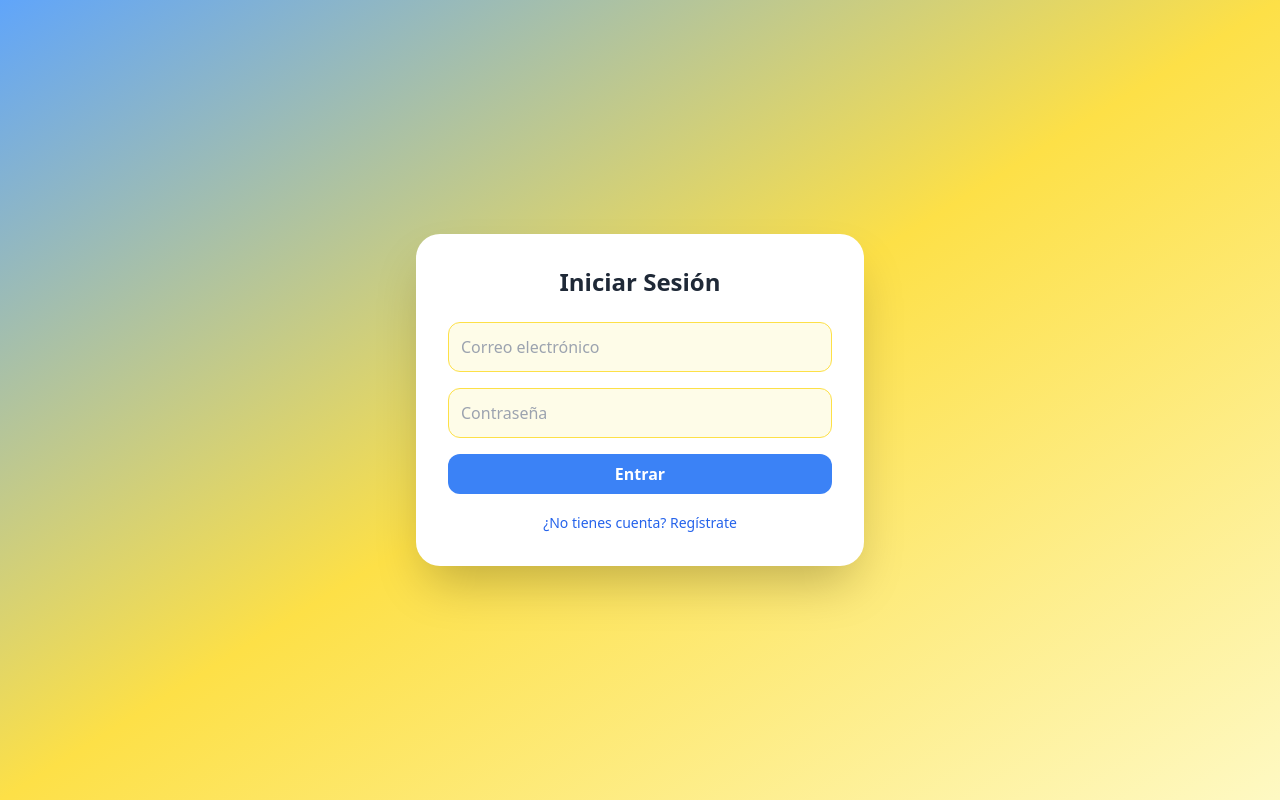
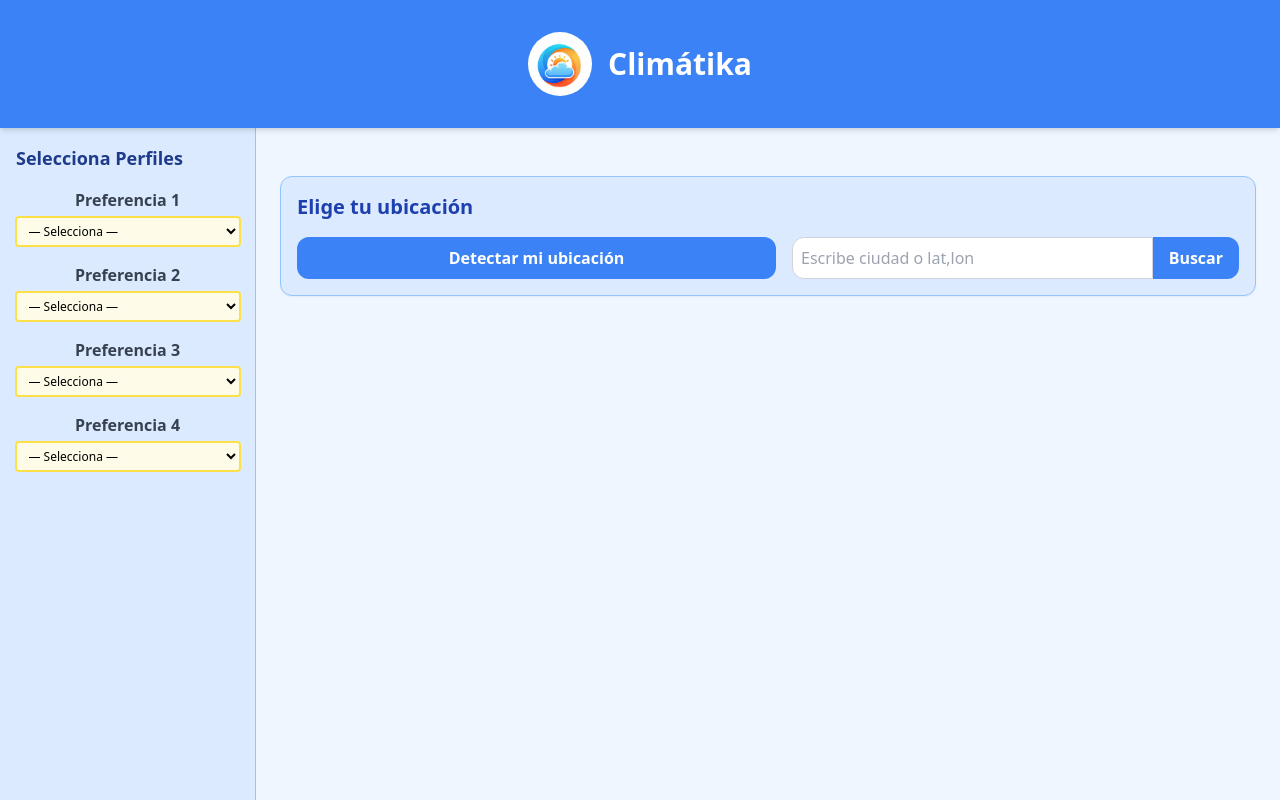
Before and after one commit to sebargith/Proyecto_IS2, a React (Vite) app: page / in a window 1280 px wide. Built offline with nearby package versions, Linux system fonts and the light colour scheme.

Commit message:
Actualización visual general de la aplicación + sistema de tags + nombre tentativo de la app

```diff
--- a/src/App.tsx
+++ b/src/App.tsx
@@ -1,31 +1,39 @@
-import React, { useState, useCallback } from 'react';
-import profiles, { Profile } from './profiles';
-import Recomendacion from './components/Recomendacion';
+import React, { useState, useCallback } from "react";
+import profiles, { Profile } from "./profiles";
+import Recomendacion from "./components/Recomendacion";
+import ProfileSelect from "./components/ProfileSelect";
+import { useWeather } from "./hooks/useWeather";
+import WeatherWidget from "./components/WeatherWidget";
+import Auth from "./components/Auth";
 
-import ProfileSelect from './components/ProfileSelect';
-import { useWeather } from './hooks/useWeather';
-import WeatherWidget from './components/WeatherWidget';
-import Auth from './components/Auth'; // <--- Agrega esta línea
-
-// Etiquetas de listas desplegables
-const LABELS = ['Preferencia 1', 'Preferencia 2', 'Preferencia 3', 'Preferencia 4'];
+const LABELS = [
+  "Preferencia 1",
+  "Preferencia 2",
+  "Preferencia 3",
+  "Preferencia 4",
+];
 
 const App: React.FC = () => {
-  // Nuevo estado para autenticación
-  const [authed, setAuthed] = useState(false);
-
   const [locationQuery, setLocationQuery] = useState<string | null>(null);
-  const [manualInput, setManualInput] = useState('');
+  const [manualInput, setManualInput] = useState("");
   const [geoError, setGeoError] = useState<string | null>(null);
   const [detecting, setDetecting] = useState(false);
+  const [isAuthenticated, setIsAuthenticated] = useState(false);
 
-  const { condiciones, isLoading: loadingWeather, error: weatherError } =
-    useWeather(locationQuery);
+  //if (!isAuthenticated) {
+  //return <Auth onAuthSuccess={() => setIsAuthenticated(true)} />;
+  //}
 
-  const [slots, setSlots] = useState<string[]>(['', '', '', '']);
+  const {
+    condiciones,
+    isLoading: loadingWeather,
+    error: weatherError,
+  } = useWeather(locationQuery);
+
+  const [slots, setSlots] = useState<string[]>(["", "", "", ""]);
 
   const handleSlotChange = (index: number, newId: string) =>
-    setSlots(prev => {
+    setSlots((prev) => {
       const next = [...prev];
       next[index] = newId;
       return next;
@@ -35,13 +43,13 @@ const App: React.FC = () => {
     new Set(
       slots
         .filter(Boolean)
-        .map(id => profiles.find(p => p.id.toString() === id)!)
+        .map((id) => profiles.find((p) => p.id.toString() === id)!)
     )
   );
 
   const handleDetectLocation = useCallback(() => {
     if (!navigator.geolocation) {
-      setGeoError('Tu navegador no soporta geolocalización.');
+      setGeoError("Tu navegador no soporta geolocalización.");
       return;
     }
 
@@ -54,17 +62,17 @@ const App: React.FC = () => {
         setLocationQuery(`${latitude},${longitude}`);
         setDetecting(false);
       },
-      error => {
-        let msg = 'No se pudo obtener la ubicación.';
+      (error) => {
+        let msg = "No se pudo obtener la ubicación.";
         switch (error.code) {
           case error.PERMISSION_DENIED:
-            msg = 'Permiso de ubicación denegado.';
+            msg = "Permiso de ubicación denegado.";
             break;
           case error.POSITION_UNAVAILABLE:
-            msg = 'Posición no disponible.';
+            msg = "Posición no disponible.";
             break;
           case error.TIMEOUT:
-            msg = 'Se agotó el tiempo de espera.';
+            msg = "Se agotó el tiempo de espera.";
             break;
         }
         setGeoError(msg);
@@ -81,89 +89,118 @@ const App: React.FC = () => {
     }
   };
 
-  const bgColor = 'bg-gradient-to-br from-blue-400 via-yellow-300 to-yellow-100';
+  return (
+    <div className="h-screen flex flex-col">
+      {/* Barra superior */}
+      <header className="w-full h-32 bg-blue-500 shadow-md flex items-center justify-center relative">
+        <div
+          onClick={() => window.location.reload()}
+          className="flex items-center gap-4 cursor-pointer hover:scale-105 transition-transform"
+        >
+          <img
+            src="public/assets/logo.png"
+            alt="Logo"
+            className="h-16 w-16 object-contain rounded-full"
+          />
+          <h1 className="text-3xl font-bold text-white">Climátika</h1>
+        </div>
 
-  // Si no está autenticado, muestra Auth
-  if (!authed) {
-    return <Auth onAuthSuccess={() => setAuthed(true)} />;
-  }
+        {condiciones && (
+          <div className="absolute right-6 top-1/2 transform -translate-y-1/2">
+            <WeatherWidget condiciones={condiciones} />
+          </div>
+        )}
+      </header>
 
-  return (
-    <div className={`min-h-screen ${bgColor} p-6`}>
-      <div className="max-w-4xl mx-auto bg-white shadow-2xl rounded-3xl p-6 space-y-6">
-        {/* Widget clima */}
-        {condiciones && <WeatherWidget condiciones={condiciones} />}
+      {/* Contenedor principal */}
+      <main className="flex flex-1 overflow-hidden">
+        {/* Sidebar izquierda */}
+        <aside className="w-64 bg-blue-100 p-4 overflow-y-auto border-r border-blue-300">
+          <h2 className="text-lg font-semibold mb-4 text-blue-900">
+            Selecciona Perfiles
+          </h2>
+          <div className="space-y-4">
+            {LABELS.map((lbl, idx) => (
+              <ProfileSelect
+                key={idx}
+                label={lbl}
+                perfiles={profiles}
+                value={slots[idx]}
+                onChange={(val) => handleSlotChange(idx, val)}
+              />
+            ))}
+          </div>
+        </aside>
 
+        {/* Contenido principal */}
+        <section className="flex-1 p-6 overflow-y-auto bg-blue-50">
           {/* Tarjeta ubicación */}
-        <div className="p-4 border border-gray-300 rounded-xl bg-gray-50">
-          <h2 className="text-xl font-semibold mb-4 text-gray-700">Elige tu ubicación</h2>
+          <div className="p-4 border border-blue-300 rounded-xl bg-blue-100 mt-6 shadow-sm">
+            <h2 className="text-xl font-semibold mb-4 text-blue-800">
+              Elige tu ubicación
+            </h2>
 
             <div className="flex flex-col sm:flex-row gap-4">
               <button
                 onClick={handleDetectLocation}
                 disabled={detecting}
-              className="flex-1 bg-blue-500 hover:bg-blue-600 text-white font-semibold py-2 px-4 rounded-xl disabled:opacity-50 disabled:cursor-not-allowed"
+                className="flex-1 bg-blue-500 hover:bg-blue-300 text-white font-semibold py-2 px-4 rounded-xl disabled:opacity-50 disabled:cursor-not-allowed"
               >
-              {detecting ? 'Detectando…' : 'Detectar Mi Ubicación'}
+                {detecting ? "Detectando…" : "Detectar mi ubicación"}
               </button>
 
               <form onSubmit={handleSubmitCity} className="flex flex-1">
                 <input
                   type="text"
                   value={manualInput}
-                onChange={e => setManualInput(e.target.value)}
+                  onChange={(e) => setManualInput(e.target.value)}
                   placeholder="Escribe ciudad o lat,lon"
                   className="flex-grow p-2 rounded-l-xl border border-gray-300 focus:outline-none focus:ring-2 focus:ring-indigo-400"
                 />
                 <button
                   type="submit"
-                className="bg-blue-500 hover:bg-blue-600 text-white font-semibold px-4 rounded-r-xl"
+                  className="bg-blue-500 hover:bg-blue-300 text-white font-semibold px-4 rounded-r-xl"
                 >
                   Buscar
                 </button>
               </form>
             </div>
 
-          {geoError && <p className="text-red-600 mt-2 text-sm">{geoError}</p>}
+            {geoError && (
+              <p className="text-red-600 mt-2 text-sm">{geoError}</p>
+            )}
             {locationQuery && !detecting && (
               <p className="text-gray-600 mt-2 text-sm">
                 Mostrando clima para&nbsp;
-              {locationQuery.includes(',') ? 'ubicación detectada' : locationQuery}
+                {locationQuery.includes(",")
+                  ? "ubicación detectada"
+                  : locationQuery}
               </p>
             )}
           </div>
 
-        {/* Listas desplegables */}
-        <div className="grid grid-cols-1 sm:grid-cols-2 md:grid-cols-4 gap-4">
-          {LABELS.map((lbl, idx) => (
-            <ProfileSelect
-              key={idx}
-              label={lbl}
-              perfiles={profiles}
-              value={slots[idx]}
-              onChange={val => handleSlotChange(idx, val)}
-            />
-          ))}
-        </div>
-
           {/* Mensajes de estado */}
           {locationQuery && loadingWeather && (
-          <p className="text-center text-gray-600">Cargando clima…</p>
+            <p className="text-center text-gray-600 mt-4">Cargando clima…</p>
           )}
           {locationQuery && weatherError && (
-          <p className="text-center text-red-600">Error al cargar clima: {weatherError}</p>
+            <p className="text-center text-red-600 mt-4">
+              Error al cargar clima: {weatherError}
+            </p>
           )}
 
           {/* Recomendaciones */}
-        {condiciones && perfilesElegidos.length > 0 && (
-          perfilesElegidos.map(profile => (
-            <div key={profile.id} className="space-y-2">
-              <h3 className="text-lg font-semibold text-gray-800">{profile.name}</h3>
+          {condiciones &&
+            perfilesElegidos.length > 0 &&
+            perfilesElegidos.map((profile) => (
+              <div key={profile.id} className="mt-8 space-y-2">
+                <h3 className="text-lg font-semibold text-gray-800">
+                  {profile.name}
+                </h3>
 
-              {/* filas de 3 */}
                 <div className="grid grid-cols-1 sm:grid-cols-2 lg:grid-cols-3 gap-6">
                   {profile.activities
-                  .filter(actividad => {
+                    .filter((actividad) => {
                       const esAdecuada =
                         condiciones.temperatura >= actividad.temperatura.min &&
                         condiciones.temperatura <= actividad.temperatura.max &&
@@ -182,15 +219,15 @@ const App: React.FC = () => {
                     ))}
                 </div>
               </div>
-          ))
-        )}
+            ))}
 
           {condiciones && perfilesElegidos.length === 0 && (
-          <p className="text-center text-gray-600">
-            Selecciona al menos un perfil en las listas de arriba.
+            <p className="text-center text-gray-600 mt-6">
+              Selecciona al menos un perfil en la columna izquierda.
             </p>
           )}
-      </div>
+        </section>
+      </main>
     </div>
   );
 };
--- a/src/components/Auth.tsx
+++ b/src/components/Auth.tsx
@@ -1,5 +1,5 @@
-import React, { useState } from 'react';
-import axios from 'axios';
+import React, { useState } from "react";
+import axios from "axios";
 
 interface Props {
   onAuthSuccess: () => void;
@@ -7,38 +7,47 @@ interface Props {
 
 const Auth: React.FC<Props> = ({ onAuthSuccess }) => {
   const [isLogin, setIsLogin] = useState(true);
-  const [form, setForm] = useState({ email: '', password: '', name: '' });
-  const [error, setError] = useState('');
+  const [form, setForm] = useState({ email: "", password: "", name: "" });
+  const [error, setError] = useState("");
 
   const handleChange = (e: React.ChangeEvent<HTMLInputElement>) => {
     setForm({ ...form, [e.target.name]: e.target.value });
   };
 
-  const handleSubmit = (e: React.FormEvent) => {    // Se debe modificar aquí cuando se posea la base de datos
+  const handleSubmit = (e: React.FormEvent) => {
     e.preventDefault();
     if (form.email && form.password && (isLogin || form.name)) {
-      // fetch('/api', {method: 'POST', headers: {'Content-Type': 'application/json'}, body: JSON.stringify(form)}).then(console.log);
-      axios.post('/api', form)
-        .then(({ data }) => {
-          if (data) {
-            setError('');
-            onAuthSuccess();
-          }else {
-            setError('Oh no!');
-          }
-        });
+      axios.post("/api", form).then(({ data }) => {
+        if (data) {
+          setError("");
+          onAuthSuccess();
+        } else {
+          setError("Oh no!");
+        }
+      });
     } else {
-      setError('Completa todos los campos.');
+      setError("Completa todos los campos.");
     }
   };
 
   return (
-    <div className="min-h-screen flex items-center justify-center bg-gradient-to-br from-blue-400 via-yellow-300 to-yellow-100">
-      <div className="bg-white rounded-3xl shadow-2xl p-8 w-full max-w-md">
-        <h2 className="text-2xl font-bold text-gray-800 mb-6 text-center">
-          {isLogin ? 'Iniciar Sesión' : 'Registrarse'}
+    <div className="min-h-screen flex items-center justify-center bg-gradient-to-br from-sky-500 via-sky-400 to-blue-500">
+      <div className="bg-white rounded-3xl shadow-2xl p-8 w-full max-w-md text-center">
+        {/* Logo y nombre de la app */}
+        <div className="flex flex-col items-center justify-center mb-6">
+          <img
+            src="public/assets/logo.png"
+            alt="Logo"
+            className="h-20 w-20 rounded-full mb-2"
+          />
+          <h1 className="text-3xl font-bold text-blue-700">Climátika</h1>
+        </div>
+
+        <h2 className="text-xl font-semibold text-gray-800 mb-4">
+          {isLogin ? "Iniciar Sesión" : "Registrarse"}
         </h2>
-        <form onSubmit={handleSubmit} className="space-y-4">
+
+        <form onSubmit={handleSubmit} className="space-y-4 text-left">
           {!isLogin && (
             <input
               name="name"
@@ -46,7 +55,7 @@ const Auth: React.FC<Props> = ({ onAuthSuccess }) => {
               placeholder="Nombre"
               value={form.name}
               onChange={handleChange}
-              className="w-full p-3 rounded-xl border border-yellow-300 bg-yellow-50 focus:outline-none focus:ring-2 focus:ring-yellow-400"
+              className="w-full p-3 rounded-xl border border-blue-300 bg-blue-50 focus:outline-none focus:ring-2 focus:ring-blue-400"
             />
           )}
           <input
@@ -55,7 +64,7 @@ const Auth: React.FC<Props> = ({ onAuthSuccess }) => {
             placeholder="Correo electrónico"
             value={form.email}
             onChange={handleChange}
-            className="w-full p-3 rounded-xl border border-yellow-300 bg-yellow-50 focus:outline-none focus:ring-2 focus:ring-yellow-400"
+            className="w-full p-3 rounded-xl border border-blue-300 bg-blue-50 focus:outline-none focus:ring-2 focus:ring-blue-400"
           />
           <input
             name="password"
@@ -63,24 +72,25 @@ const Auth: React.FC<Props> = ({ onAuthSuccess }) => {
             placeholder="Contraseña"
             value={form.password}
             onChange={handleChange}
-            className="w-full p-3 rounded-xl border border-yellow-300 bg-yellow-50 focus:outline-none focus:ring-2 focus:ring-yellow-400"
+            className="w-full p-3 rounded-xl border border-blue-300 bg-blue-50 focus:outline-none focus:ring-2 focus:ring-blue-400"
           />
           {error && <p className="text-red-600 text-sm">{error}</p>}
           <button
             type="submit"
-            className="w-full bg-blue-500 hover:bg-blue-600 text-white font-semibold py-2 px-4 rounded-xl transition"
+            className="w-full bg-blue-600 hover:bg-blue-700 text-white font-semibold py-2 px-4 rounded-xl transition"
           >
-            {isLogin ? 'Entrar' : 'Registrarse'}
+            {isLogin ? "Entrar" : "Registrarse"}
           </button>
         </form>
-        <div className="mt-4 text-center">
+
+        <div className="mt-4">
           <button
-            className="text-blue-600 hover:underline text-sm"
+            className="text-blue-300 hover:text-white underline text-sm"
             onClick={() => setIsLogin(!isLogin)}
           >
             {isLogin
-              ? '¿No tienes cuenta? Regístrate'
-              : '¿Ya tienes cuenta? Inicia sesión'}
+              ? "¿No tienes cuenta? Regístrate"
+              : "¿Ya tienes cuenta? Inicia sesión"}
           </button>
         </div>
       </div>
--- a/src/index.css
+++ b/src/index.css
@@ -1,3 +1,8 @@
 @tailwind base;
 @tailwind components;
 @tailwind utilities;
+
+html, body, #root {
+  height: 100%;
+  margin: 0;
+}
```
Also changed, not shown: src/components/WeatherWidget.tsx (+12 -11 lines), src/components/tags.tsx (added, +88 -0 lines), public/assets/logo.png (added). Lines whose indentation alone changed are shown as unchanged.
